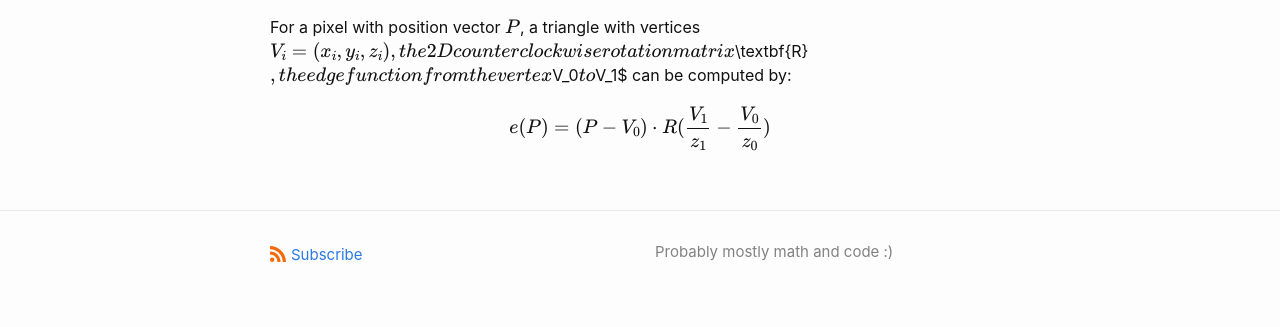
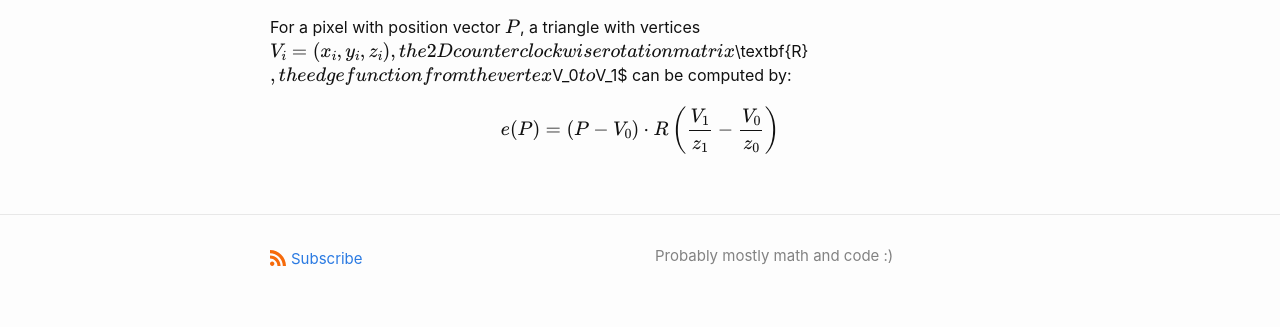
Before and after one commit to torgeiba/torgeiba.github.io, a Jekyll site: the page built from _posts/2023-01-21-rasterization-deriving-edge_functions.md, in a window 1280 px wide. Shown: the part 645-972 px from the top of the page. Built offline with Jekyll 4.4.1, drawn with Linux system fonts in a browser that asks for light colours; our own code applies the rules of GitHub Pages for plain Markdown files; formulas are drawn with MathJax 3.

Commit message:
Update 2023-01-21-rasterization-deriving-edge_functions.md

```diff
--- a/_posts/2023-01-21-rasterization-deriving-edge_functions.md
+++ b/_posts/2023-01-21-rasterization-deriving-edge_functions.md
@@ -13,4 +13,4 @@ The projected triangle edge normals can then be found by performing a simple cou
 For a pixel with position vector $P$, a triangle with vertices $V_i = (x_i, y_i, z_i),
 the 2D counter clockwise rotation matrix $\textbf{R}$, the edge function from the vertex $V_0$ to $V_1$ can be computed by:
 
-$$e(P) = (P - V_0) \cdot R (\frac{V_1}{z_1} - \frac{V_0}{z_0}) $$
+$$e(P) = (P - V_0) \cdot R \left( \frac{V_1}{z_1} - \frac{V_0}{z_0} \right) $$
```
